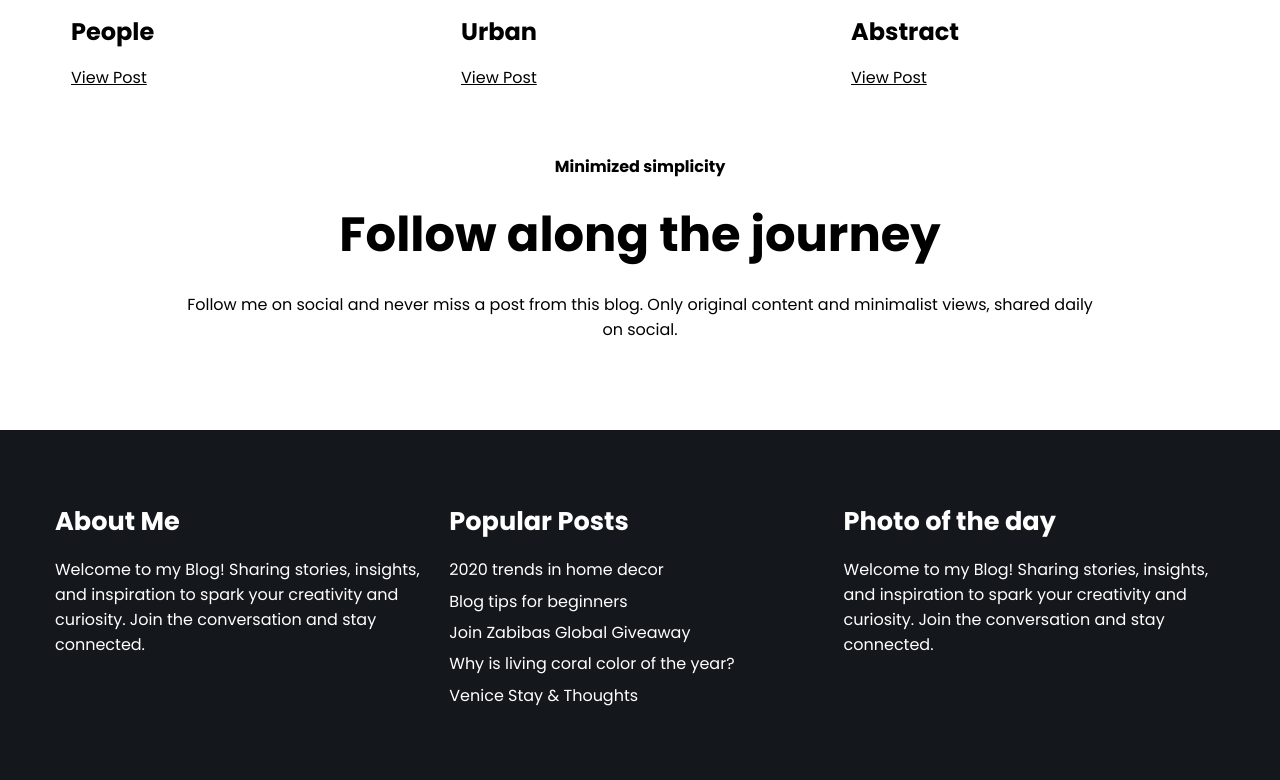
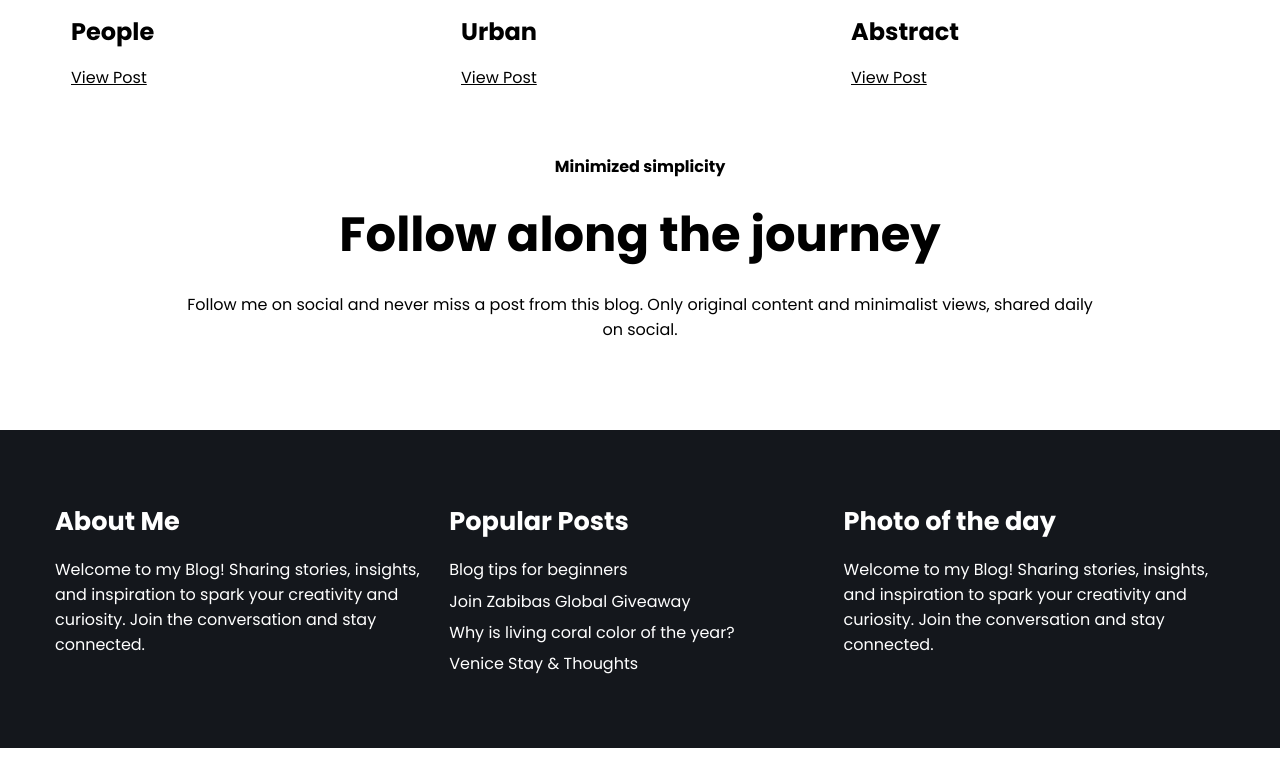
Before and after one commit to Joao123433/blogger, a React (Vite) app in the folder client/: page / in a window 1280 px wide. Shown: the part 2114-2894 px from the top of the page. After the commit the page ends 2862 px from the top, so only its background shows below. Built offline with nearby package versions, Linux system fonts and the light colour scheme.

Commit message:
Added link in footer

```diff
--- a/client/src/components/Footer/index.tsx
+++ b/client/src/components/Footer/index.tsx
@@ -1,3 +1,4 @@
+import { NavLink } from "react-router-dom";
 import { FooterContainer } from "./styles";
 
 export function Footer() {
@@ -11,11 +12,10 @@ export function Footer() {
         <div>
           <h3>Popular Posts</h3>
           <nav>
-            <p>2020 trends in home decor</p>
-            <p>Blog tips for beginners</p>
-            <p>Join Zabibas Global Giveaway</p>
-            <p>Why is living coral color of the year?</p>
-            <p>Venice Stay & Thoughts</p>
+            <NavLink to="/news">Blog tips for beginners</NavLink>
+            <NavLink to="/news">Join Zabibas Global Giveaway</NavLink>
+            <NavLink to="/news">Why is living coral color of the year?</NavLink>
+            <NavLink to="/news">Venice Stay & Thoughts</NavLink>
           </nav>
         </div>
         <div>
--- a/client/src/components/Footer/styles.ts
+++ b/client/src/components/Footer/styles.ts
@@ -32,8 +32,14 @@ export const FooterContainer = styled.footer`
         flex-direction: column;
         gap: .4rem;
 
-        p {
+        a {
           font-weight: normal;
+          color: ${(props) => props.theme['text-white']};
+          text-decoration: none;
+
+          &:hover{
+            color: ${(props) => props.theme['gray-500']};
+          }
         }
       }
     }
```
